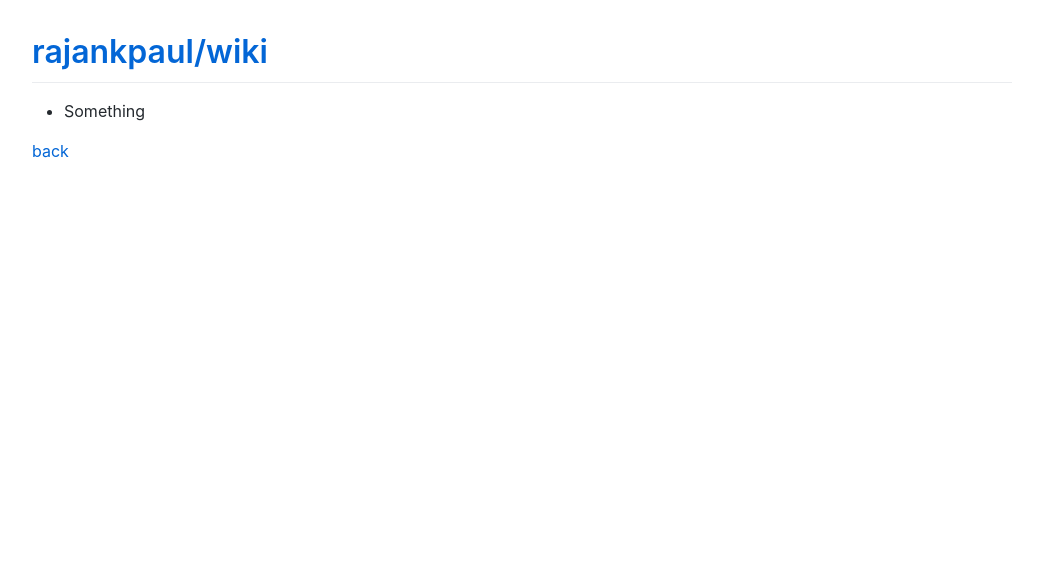
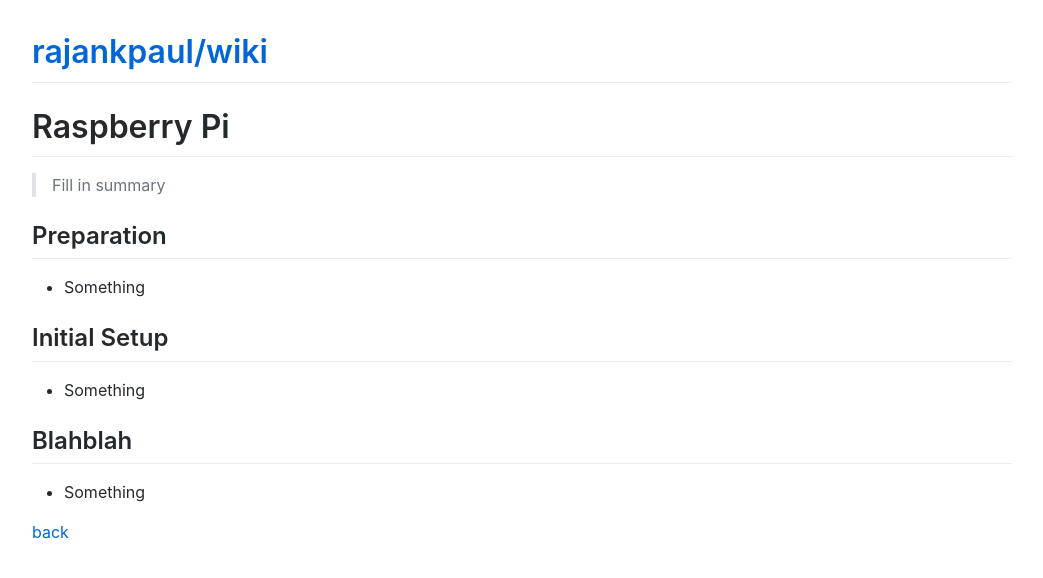
Before and after one commit to rajankpaul/docs, a Jekyll site: the page built from tutorials/raspberry_pi/index.md, in a window 1280 px wide. Shown: the top 578 px of the page, without its empty margins (118-1161 px from the left). Built offline with Jekyll 4.4.1, drawn with Linux system fonts in a browser that asks for light colours; comment, search, counter and statistics services are not loaded.

Commit message:
Update index.md

```diff
--- a/tutorials/raspberry_pi/index.md
+++ b/tutorials/raspberry_pi/index.md
@@ -3,6 +3,19 @@ layout: default
 title: Raspberry Pi
 ---
 
+# Raspberry Pi
+
+> Fill
+> in
+> summary
+
+## Preparation
+*   Something
+
+## Initial Setup
+*   Something
+
+## Blahblah
 *   Something
 
 [back](../)
```
